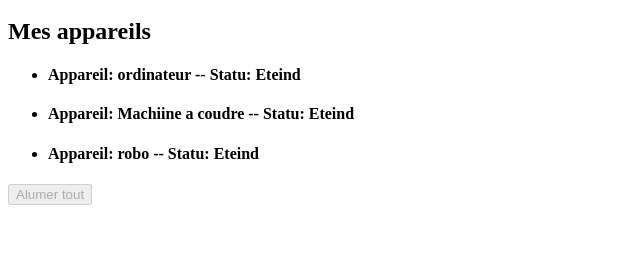
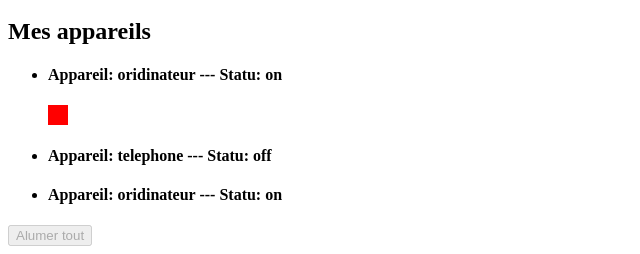
Before and after one commit to TokyStam/angular-project, an Angular app: page / in a window 1280 px wide. Shown: the part 204-458 px from the top of the page, without its empty margins (0-640 px from the left). Built offline with nearby package versions, Linux system fonts and the light colour scheme; what angular-bootstrap-md would draw is missing.

Commit message:
utilisattion de directive structurel *ngFor *ngIf

```diff
--- a/src/app/app.component.html
+++ b/src/app/app.component.html
@@ -74,9 +74,11 @@
     <div class="col-lg-12">
       <h2>Mes appareils</h2>
     <ul class="list-group">
-      <app-appareil [appareilName]="appareilName1"></app-appareil>
-      <app-appareil [appareilName]="appareilName2"></app-appareil>
-      <app-appareil [appareilName]="appareilName3"></app-appareil>
+
+      <app-appareil *ngFor="let appareil of appareils"
+                  [appareilName]="appareil.name"
+                  [appareilStatus]="appareil.status"
+       ></app-appareil>
     </ul>
 
     <button type="button" mdbBtn color="success" mdbWavesEffect [disabled]="!isAuth">Alumer tout</button>
--- a/src/app/app.component.ts
+++ b/src/app/app.component.ts
@@ -6,8 +6,18 @@ import { Component } from '@angular/core';
   styleUrls: ['./app.component.scss']
 })
 export class AppComponent {
-  appareilName1 = "ordinateur";
-  appareilName2 = "Machiine a coudre";
-  appareilName3 = "robo";
- isAuth = false;
+ appareils = [
+   {
+     name: 'oridinateur',
+     status: 'on'
+   },
+   {
+    name: 'telephone',
+    status: 'off'
+  },
+  {
+    name: 'oridinateur',
+    status: 'on'
+  }
+ ];
 }
--- a/src/app/appareil/appareil.component.html
+++ b/src/app/appareil/appareil.component.html
@@ -1,4 +1,5 @@
 
     <li class="list-group-item">
-        <h4>Appareil: {{ appareilName }} -- Statu: {{ getStatus() }} </h4>
+        <div style="height: 20px; width: 20px; background: red;" *ngIf="appareilStatus === 'off'"></div>
+        <h4>Appareil: {{ appareilName }} --- Statu: {{ (getStatus()) }} </h4>
     </li>
--- a/src/app/appareil/appareil.component.ts
+++ b/src/app/appareil/appareil.component.ts
@@ -8,14 +8,14 @@ import { Component, Input, OnInit } from '@angular/core';
 export class AppareilComponent implements OnInit {
 
   @Input() appareilName: string;
-  appareilStatu ="Eteind";
+  @Input() appareilStatus: string;
   constructor() { }
 
   ngOnInit() {
   }
 
   getStatus(){
-    return this.appareilStatu;
+    return this.appareilStatus;
   }
 
 }
```
